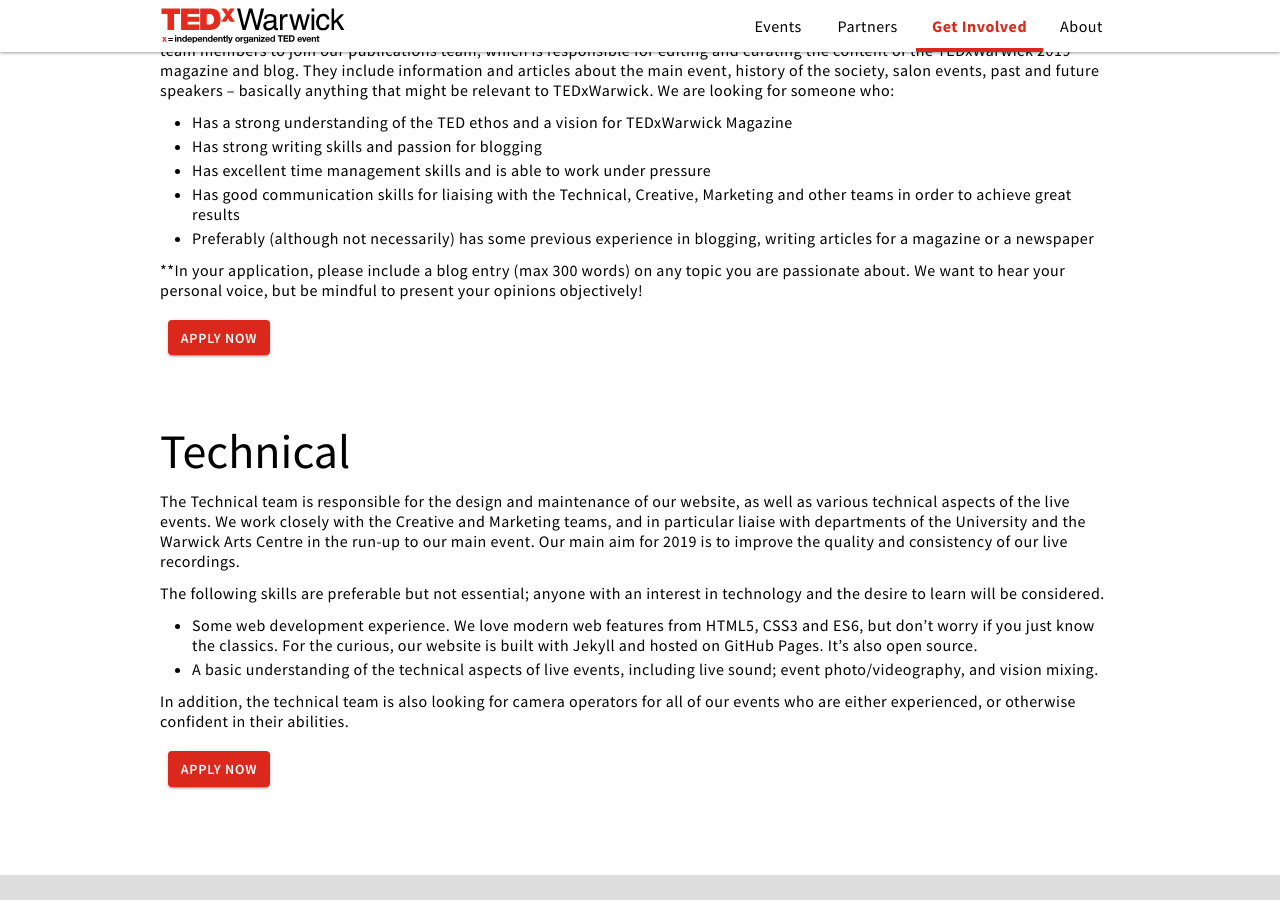
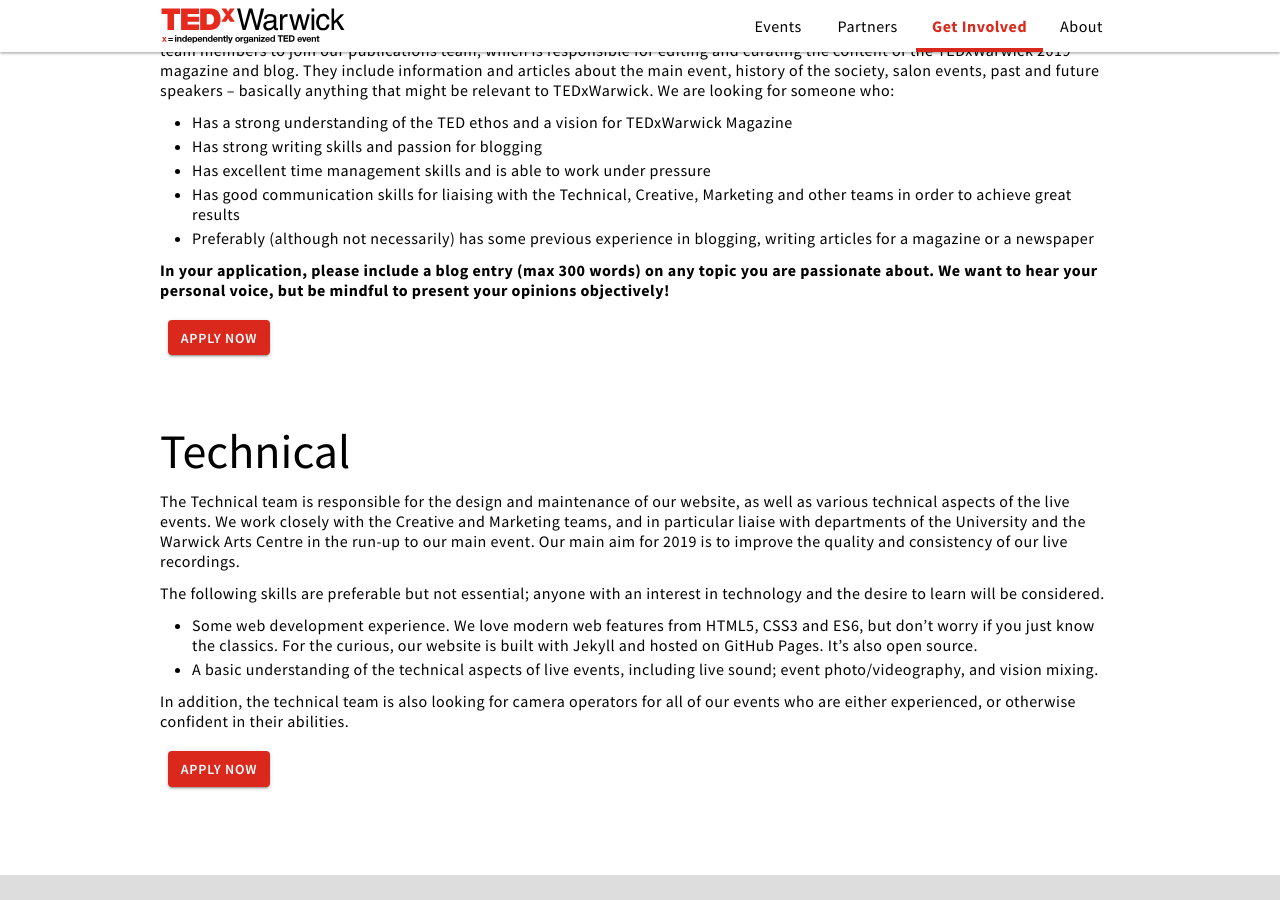
Before and after one commit to TEDxWarwickTechnical/tedxwarwicktechnical.github.io, a Jekyll site: the page built from _collections/_recruitment/team.md, in a window 1280 px wide and 900 px high, scrolled down 2591 px. Built offline with Jekyll 4.4.1, drawn with Linux system fonts in a browser that asks for light colours; comment, search, counter and statistics services are not loaded.

Commit message:
Fix broken markdown

```diff
--- a/_collections/_recruitment/team.md
+++ b/_collections/_recruitment/team.md
@@ -147,7 +147,7 @@
 
       **In your application, please include a blog entry (max 300 words) on any
       topic you are passionate about.  We want to hear your personal voice, but
-      be mindful to present your opinions objectively!
+      be mindful to present your opinions objectively!**
 
   - name: technical
     label: Technical
```
